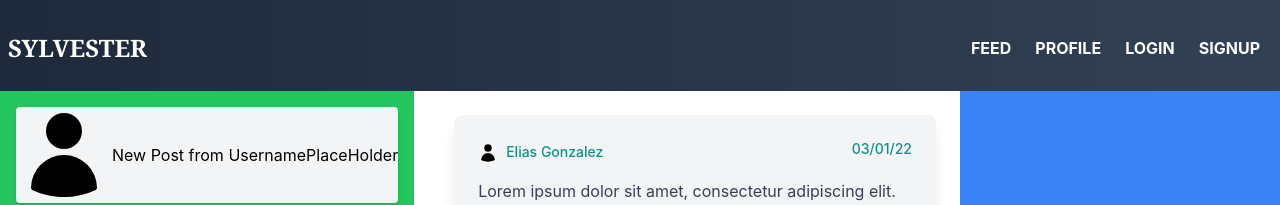
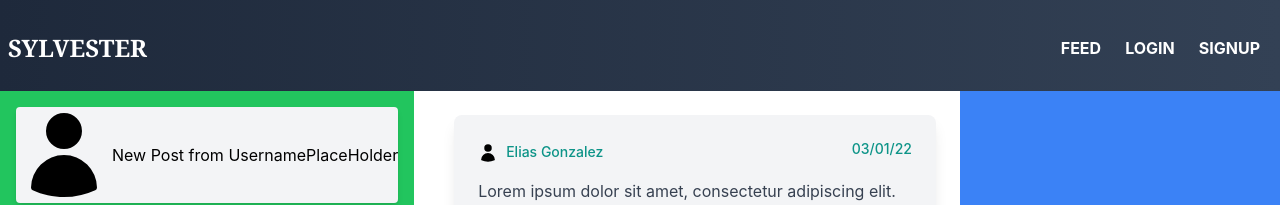
Before and after one commit to Michael-Robertson2/PrimaryKeys-P2-Frontend, a React (Create React App) app in the folder my-app/: page / in a window 1280 px wide. Shown: the top 205 px of the page. Built offline with nearby package versions, Linux system fonts and the light colour scheme.

Commit message:
Update Navbar.tsx

```diff
--- a/my-app/src/components/Navbar.tsx
+++ b/my-app/src/components/Navbar.tsx
@@ -7,7 +7,7 @@ function Navbar() {
   const principal = useContext(PrincipalContext);
   const setPrincipal = useContext(SetPrincipalContext);
 
-  function logout(){
+  function logout() {
     setPrincipal!(null);
   }
 
@@ -18,65 +18,65 @@ function Navbar() {
       <div className="container mx-auto flex flex-wrap items-center justify-between pt-1">
         <div className="font-serif w-full  flex justify-between lg:w-auto lg:static lg:block lg:justify-start">
           {/* Title */}
-          <a className="text-2xl font-bold leading-relaxed inline-block mr-4 py-2 whitespace-nowrap uppercase text-white hover:opacity-80">
+          <p className="text-2xl font-bold leading-relaxed inline-block mr-4 py-2 whitespace-nowrap uppercase text-white hover:opacity-80">
             <Link to={"/"}>
               Sylvester
             </Link>
-          </a>
+          </p>
         </div>
 
         <div className="lg:flex flex-grow items-center" id="example-navbar-warning">
           <ul className="flex flex-col lg:flex-row list-none ml-auto">
 
             <li className="nav-item">
-              <a className="px-3 py-2 flex items-center text-s uppercase font-bold leading-snug text-white hover:opacity-75">
+              <p className="px-3 py-2 flex items-center text-s uppercase font-bold leading-snug text-white hover:opacity-75">
                 <Link to={"/feed"}>
                   Feed
                 </Link>
-              </a>
-            </li>
-
-            <li className="nav-item">
-              <a className="px-3 py-2 flex items-center text-s uppercase font-bold leading-snug text-white hover:opacity-75">
-                <Link to={"/profile"}>
-                  Profile
-                </Link>
-              </a>
+              </p>
             </li>
 
             {principal ?
               <>
-              <li className="nav-item">
-                <button onClick={logout} className="bg-slate-800 flex items-center rounded-md text-white ml-5 px-5 py-2 ease-out duration-300 hover:scale-110">
+                <li className="nav-item">
+                  <p className="px-3 py-2 flex items-center text-s uppercase font-bold leading-snug text-white hover:opacity-75">
+                    <Link to={"/profile"}>
+                      Profile
+                    </Link>
+                  </p>
+                </li>
+
+                <li className="nav-item">
+                  <button onClick={logout} className="bg-slate-800 flex items-center rounded-md text-white ml-5 px-5 py-2 ease-out duration-300 hover:scale-110">
                     <Link to={"/login"}>
                       Logout
                     </Link>
                   </button>
 
-              </li>
+                </li>
 
-              <li className="nav-item">
-              <a className="px-3 py-2 flex items-center text-s leading-snug text-white ml-2 opacity-70">
+                <li className="nav-item">
+                  <p className="px-3 py-2 flex items-center text-s leading-snug text-white ml-2 opacity-70">
                     {principal.username}
-                  </a>
-              </li>
+                  </p>
+                </li>
               </>
 
               :
               <>
                 <li className="nav-item">
-                  <a className="px-3 py-2 flex items-center text-s uppercase font-bold leading-snug text-white hover:opacity-75">
+                  <p className="px-3 py-2 flex items-center text-s uppercase font-bold leading-snug text-white hover:opacity-75">
                     <Link to={"/login"}>
                       Login
                     </Link>
-                  </a>
+                  </p>
                 </li>
                 <li className="nav-item">
-                  <a className="px-3 py-2 flex items-center text-s uppercase font-bold leading-snug text-white hover:opacity-75">
+                  <p className="px-3 py-2 flex items-center text-s uppercase font-bold leading-snug text-white hover:opacity-75">
                     <Link to={"/signup"}>
                       Signup
                     </Link>
-                  </a>
+                  </p>
                 </li>
               </>
             }
```
